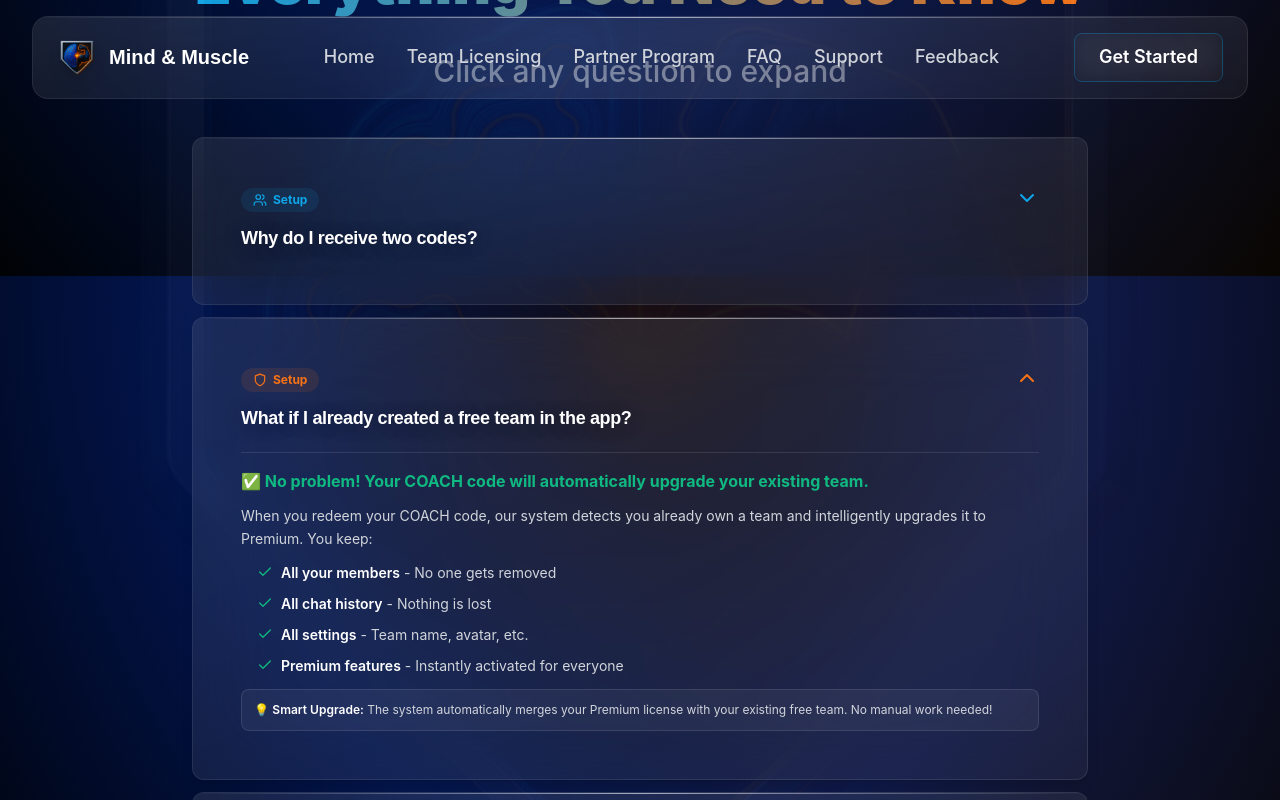
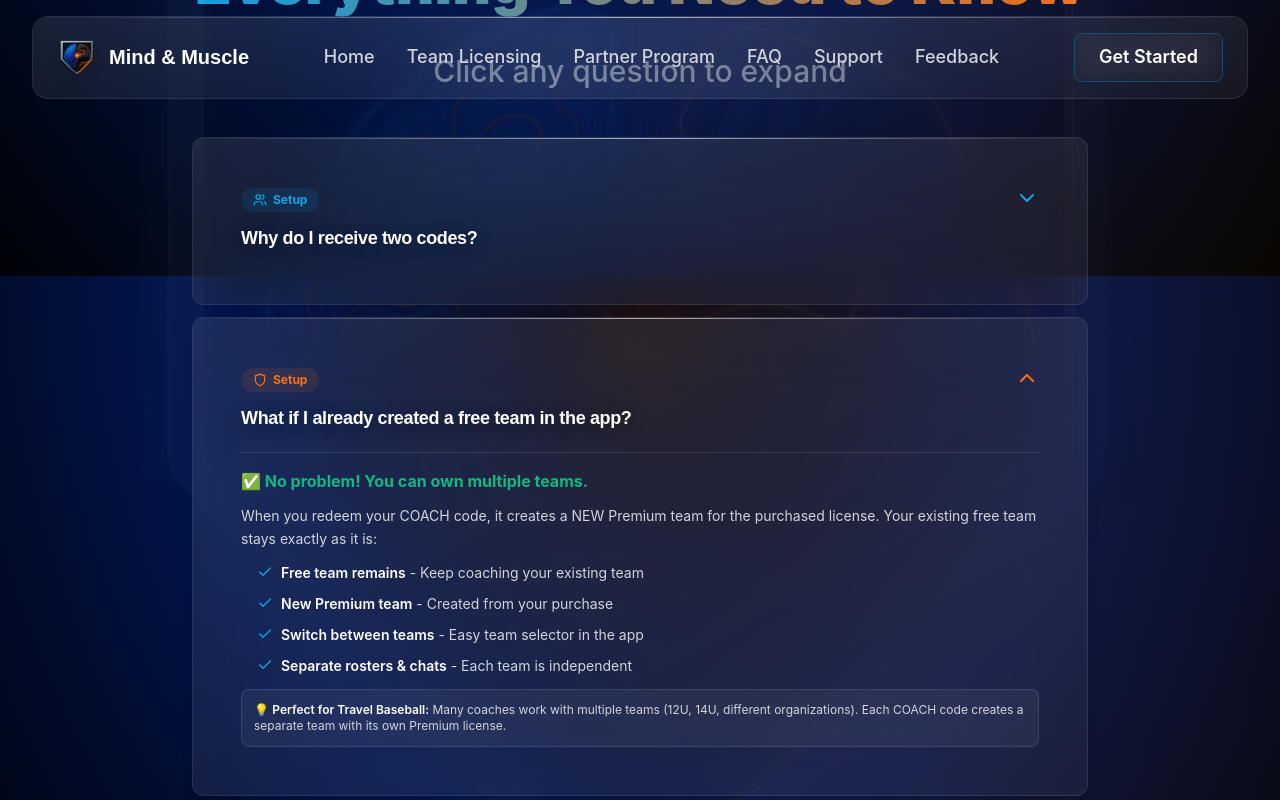
Before and after one commit to jbb1988/mandmwebsite, a Next.js app: page /team-licensing in a window 1280 px wide. Both pictures are taken after a click on the button 640 px from the left and 5724 px from the top of the page. Shown: the part 5324-6124 px from the top of the page. Built offline with nearby package versions, Linux system fonts and the light colour scheme.

Commit message:
Update FAQ to reflect multi-team support for coaches

```diff
--- a/src/app/team-licensing/page.tsx
+++ b/src/app/team-licensing/page.tsx
@@ -892,32 +892,32 @@ function TeamLicensingContent() {
               answer: (
                 <div className="text-text-secondary text-sm space-y-3 leading-relaxed">
                   <p className="text-neon-cortex-green font-bold text-base">
-                    ✅ No problem! Your COACH code will automatically upgrade your existing team.
+                    ✅ No problem! You can own multiple teams.
                   </p>
                   <p>
-                    When you redeem your COACH code, our system detects you already own a team and intelligently upgrades it to Premium. You keep:
+                    When you redeem your COACH code, it creates a NEW Premium team for the purchased license. Your existing free team stays exactly as it is:
                   </p>
                   <ul className="space-y-2 ml-4">
                     <li className="flex items-start gap-2">
-                      <Check className="w-4 h-4 text-neon-cortex-green flex-shrink-0 mt-0.5" />
-                      <span><span className="font-semibold text-white">All your members</span> - No one gets removed</span>
+                      <Check className="w-4 h-4 text-neon-cortex-blue flex-shrink-0 mt-0.5" />
+                      <span><span className="font-semibold text-white">Free team remains</span> - Keep coaching your existing team</span>
                     </li>
                     <li className="flex items-start gap-2">
-                      <Check className="w-4 h-4 text-neon-cortex-green flex-shrink-0 mt-0.5" />
-                      <span><span className="font-semibold text-white">All chat history</span> - Nothing is lost</span>
+                      <Check className="w-4 h-4 text-neon-cortex-blue flex-shrink-0 mt-0.5" />
+                      <span><span className="font-semibold text-white">New Premium team</span> - Created from your purchase</span>
                     </li>
                     <li className="flex items-start gap-2">
-                      <Check className="w-4 h-4 text-neon-cortex-green flex-shrink-0 mt-0.5" />
-                      <span><span className="font-semibold text-white">All settings</span> - Team name, avatar, etc.</span>
+                      <Check className="w-4 h-4 text-neon-cortex-blue flex-shrink-0 mt-0.5" />
+                      <span><span className="font-semibold text-white">Switch between teams</span> - Easy team selector in the app</span>
                     </li>
                     <li className="flex items-start gap-2">
-                      <Check className="w-4 h-4 text-neon-cortex-green flex-shrink-0 mt-0.5" />
-                      <span><span className="font-semibold text-white">Premium features</span> - Instantly activated for everyone</span>
+                      <Check className="w-4 h-4 text-neon-cortex-blue flex-shrink-0 mt-0.5" />
+                      <span><span className="font-semibold text-white">Separate rosters & chats</span> - Each team is independent</span>
                     </li>
                   </ul>
                   <div className="bg-white/5 rounded-lg p-3 border border-white/10">
                     <p className="text-xs">
-                      💡 <span className="font-semibold text-white">Smart Upgrade:</span> The system automatically merges your Premium license with your existing free team. No manual work needed!
+                      💡 <span className="font-semibold text-white">Perfect for Travel Baseball:</span> Many coaches work with multiple teams (12U, 14U, different organizations). Each COACH code creates a separate team with its own Premium license.
                     </p>
                   </div>
                 </div>
```
